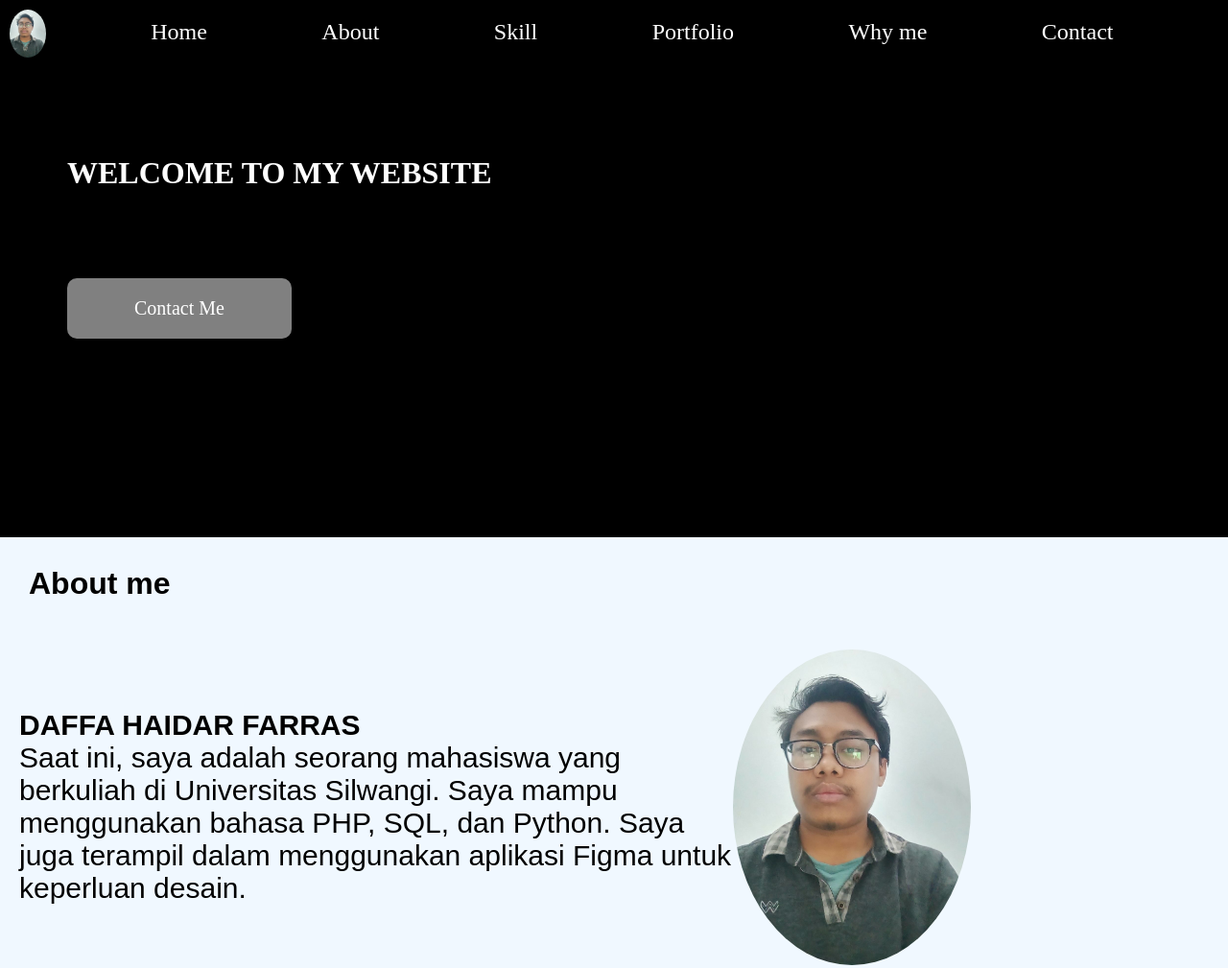
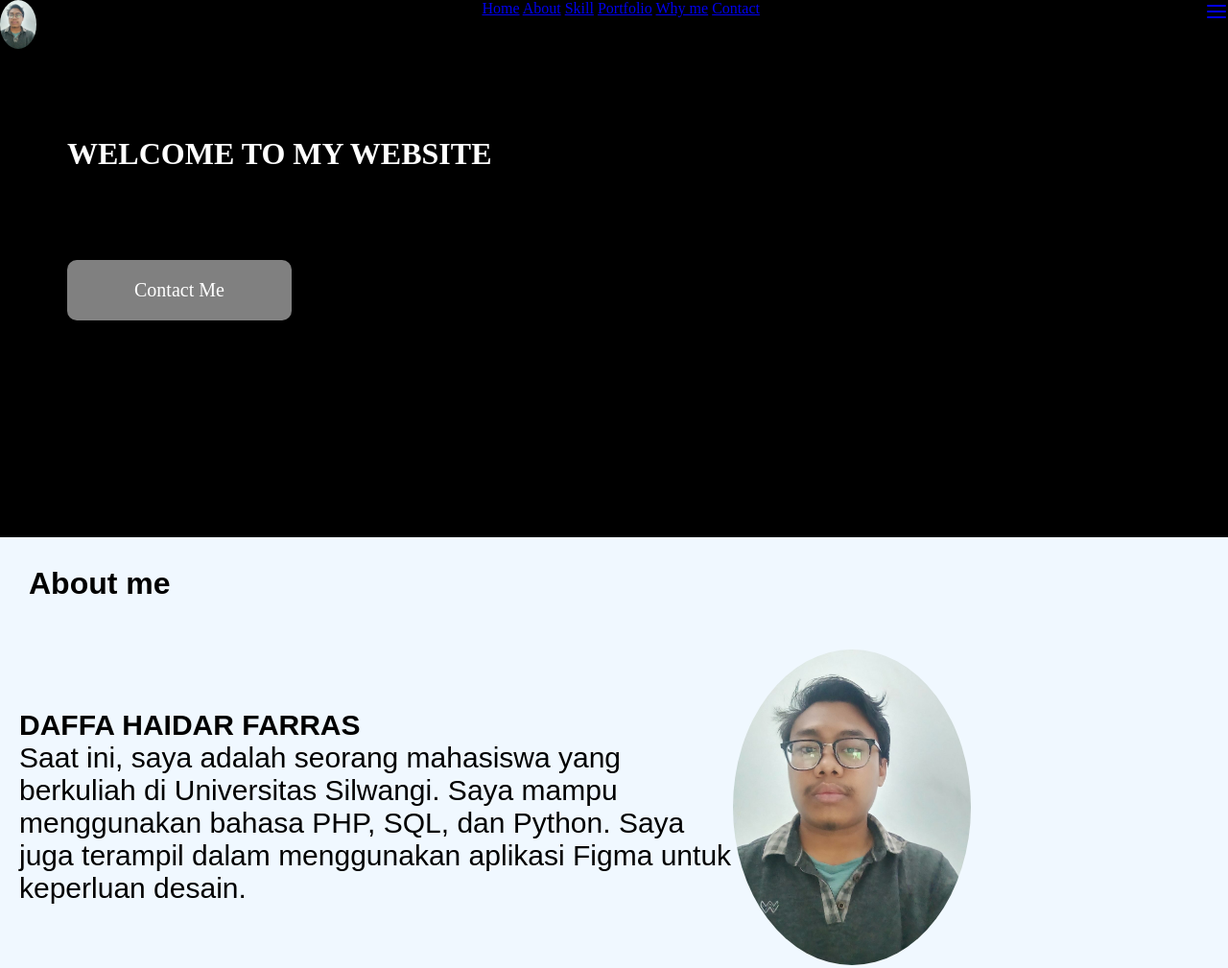
Before and after one commit to daffahaidarfarrass/website-personal, a plain HTML site: page index.html in a window 1280 px wide. Shown: the top 1009 px of the page at 96% size. Drawn offline with nearby package versions, Linux system fonts and the light colour scheme.

Commit message:
Update index.html

```diff
--- a/index.html
+++ b/index.html
@@ -5,18 +5,28 @@
     <meta name="viewport" content="width=device-width, initial-scale=1.0">
     <title>Website Header</title>
     <link rel="stylesheet" href="styles.css">
+    <script src="https://unpkg.com/feather-icons"></script>
 </head>
 <body>
     <header>
-        <nav id="menu">
+        <nav class="navbar">
             <img src="aset/photo_2024-03-16_08-28-11.jpg" alt="Daffa Haidar Farras" style="border-radius: 50%; width: 3%; height: 3%;">
-            <a href="#home" class="active" id="menu">Home</a>
-            <a href="#about" id="menu">About</a>
-            <a href="#skill" id="menu">Skill</a>
-            <a href="#portfolio" id="menu">Portfolio</a>
-            <a href="#why-me" id="menu">Why me</a>
-            <a href="#contact" id="menu">Contact</a><nl>
-        </nav>
+            <div class="navbar-nav">
+                <a href="#home" class="active">Home</a>
+                <a href="#about">About</a>
+                <a href="#skill">Skill</a>
+                <a href="#portfolio">Portfolio</a>
+                <a href="#why-me">Why me</a>
+                <a href="#contact">Contact</a>
+            </div>
+            <div class="navbar-extra">
+              <a href="#" id="hamburger-menu"><i data-feather="menu"></i></a>
+            </div>
+          </nav>
+          <script>
+            feather.replace();
+          </script>
+          <script src="script.js"></script>
         <div class="home" id="home">
             <div class="home-content">
                 <h1>WELCOME TO MY WEBSITE</h1>
@@ -36,7 +46,6 @@
 </main>
 <section class="skill" id="skill">
     <p>My skill</p>
-    <div class="slide-button">Slide for More ➡️</div>
     <div class="skills">
         <div class="skill-card">
             <img src="aset/python-logo.png" alt="Python Icon">
@@ -127,7 +136,6 @@
 
 <section class="why-me" id="why-me">
     <h6>What they said about me</h6>
-    <div class="slide-button">Slide for More ➡️</div>
     <div class="why-me-">
         <div class="why-me-card">
             <h1>Orang ke-1</h1>
@@ -173,6 +181,5 @@
         <p class="copyright">Daffa Haidar Farras ©2024 All Rights Reserved.</p>
     </div>
 </footer>
-
 </body>
 </html>
```
